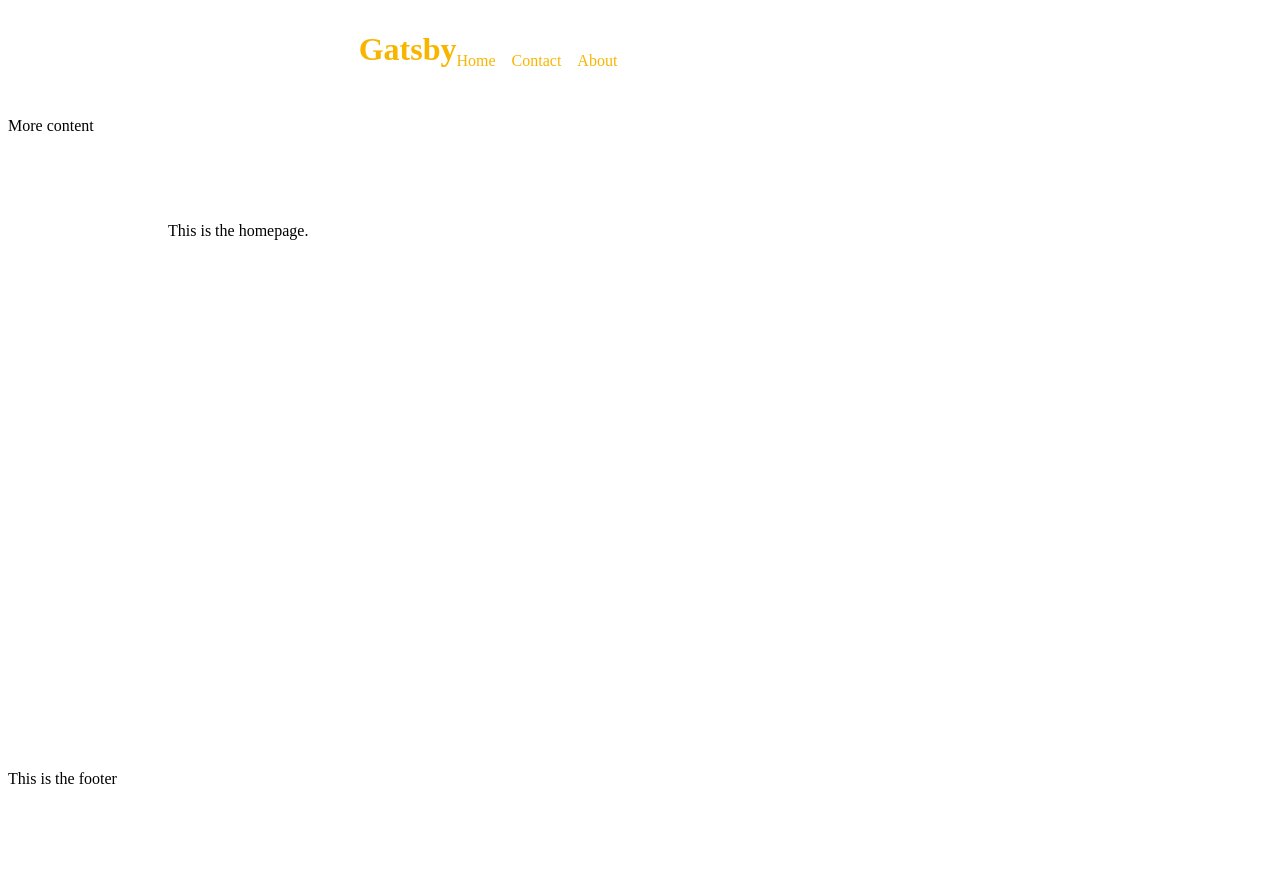
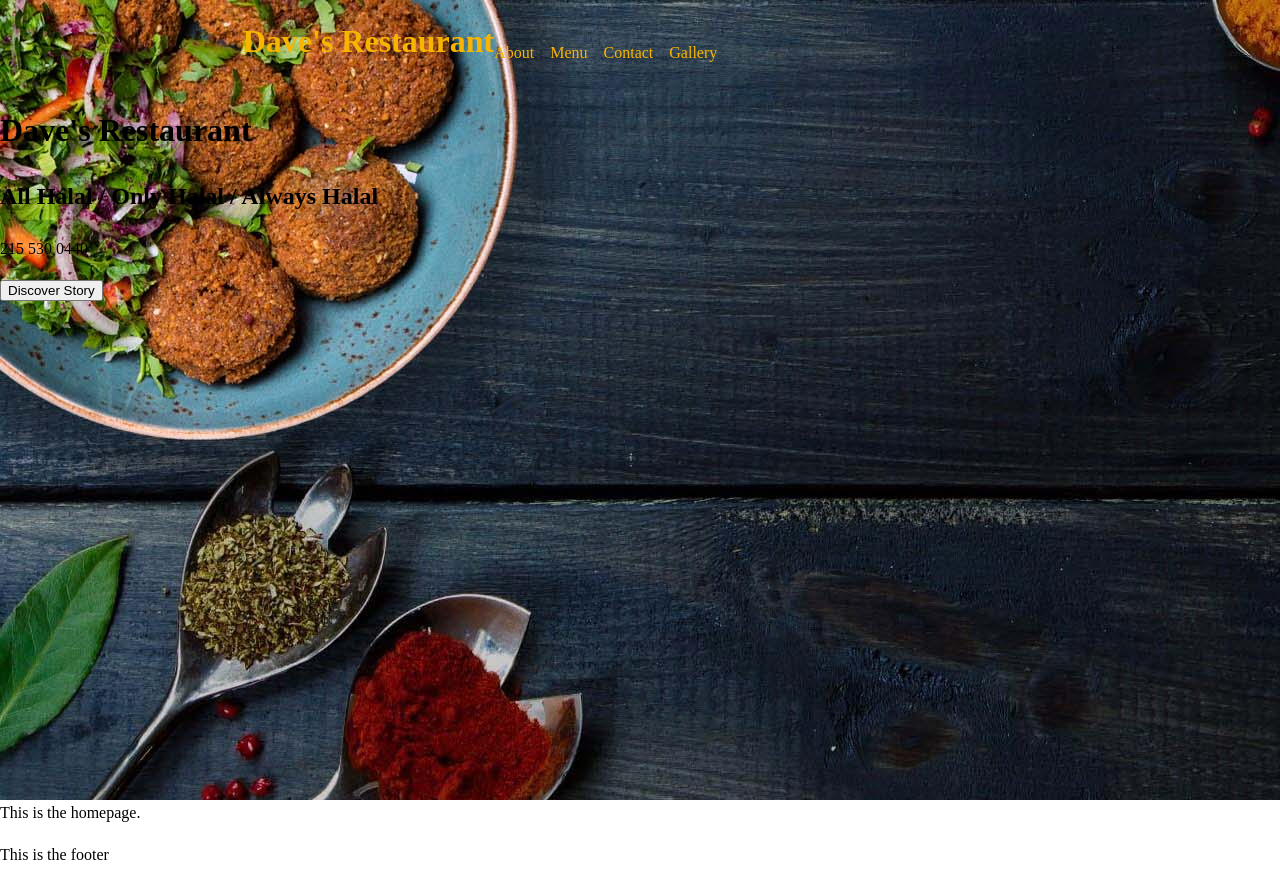
Before and after one commit to drregg6/restaurant-clone, a Gatsby site: page / in a window 1280 px wide. Before the commit the page ends 816 px from the top, so only its background shows below. Built offline with nearby package versions, Linux system fonts and the light colour scheme; Gatsby itself is replaced by a stand-in of ours.

Commit message:
Header Content created

```diff
--- a/gatsby-config.js
+++ b/gatsby-config.js
@@ -15,10 +15,10 @@
 module.exports = {
   /* Your site config here */
   siteMetadata: {
-    "title": "",
-    "author": "",
-    "description": "",
-    "keywords": []
+    "title": "Dave's Restaurant",
+    "author": "Dave Regg",
+    "description": "A restaurant created by Dave to serve some delicious American foods and drinks",
+    "keywords": ["restaurant", "american", "cuisine", "dining"]
   },
   plugins: [
     `gatsby-plugin-sass`,
--- a/src/components/layout/header.js
+++ b/src/components/layout/header.js
@@ -1,13 +1,41 @@
 import React from 'react';
 import styles from './header.module.scss';
+import {
+  graphql,
+  useStaticQuery
+} from 'gatsby';
+import SplashImage from '../../images/intro-bg.jpg';
 
 import Nav from './nav';
 
 const Header = () => {
+  const data = useStaticQuery(graphql`
+    query {
+      site {
+        siteMetadata {
+          title
+        }
+      }
+    }
+  `);
+  const { title } = data.site.siteMetadata;
   return (
-    <header className={styles.header}>
-      <Nav />
-      <p>More content</p>
+    <header className={styles.header} style={{
+      background: `url(${SplashImage})`
+    }}>
+      <Nav title={title} />
+      <div>
+        <div>
+          <h1>{title}</h1>
+          <h2>All Halal / Only Halal / Always Halal</h2>
+        </div>
+        <div>
+          <p>215 530 0440</p>
+        </div>
+        <div>
+          <button>Discover Story</button>
+        </div>
+      </div>
     </header>
   )
 }
--- a/src/components/layout/header.module.scss
+++ b/src/components/layout/header.module.scss
@@ -0,0 +1,6 @@
+.header {
+  height: 100vh;
+  width: 100vw;
+  margin: 0;
+  padding: 0;
+}
--- a/src/components/layout/layout.module.scss
+++ b/src/components/layout/layout.module.scss
@@ -1,7 +1,7 @@
 .container {
   min-height: 100vh;
   width: 100vw;
-  margin: 0 auto;
+  margin: 0;
 
   display: flex;
   flex-direction: column;
@@ -11,11 +11,6 @@
   }
 }
 
-.main {
-  margin: 5rem auto;
-  max-width: 960px;
-}
-
 @media only screen and (max-width: 520px) {
   .main {
     margin: 2.5rem .75rem;
--- a/src/components/layout/nav.js
+++ b/src/components/layout/nav.js
@@ -1,23 +1,28 @@
 import React from 'react';
-import { Link } from 'gatsby';
+import {
+  Link
+} from 'gatsby';
 import styles from './nav.module.scss';
 import utilStyles from '../../styles/utils.module.scss';
 
-const Nav = () => {
+const Nav = ({ title }) => {
   return (
     <div className={`${utilStyles.ptb1} ${utilStyles.center} ${styles.nav}`}>
       <Link to="/">
-        <h1>Gatsby</h1>
+        <h1>{title}</h1>
       </Link>
       <ul className={`${styles.links}`}>
         <li>
-          <Link to="/">Home</Link>
+          <Link to="/#about">About</Link>
         </li>
         <li>
-          <Link to="/contact">Contact</Link>
+          <Link to="/#menu">Menu</Link>
         </li>
         <li>
-          <Link to="/about">About</Link>
+          <Link to="/#contact">Contact</Link>
+        </li>
+        <li>
+          <Link to="/#gallery">Gallery</Link>
         </li>
       </ul>
     </div>
--- a/src/styles/global.scss
+++ b/src/styles/global.scss
@@ -2,7 +2,15 @@
 
 html {
   line-height: 1.6;
+  margin: 0;
+  padding: 0;
 }
+
+body {
+  margin: 0;
+  padding: 0;
+}
+
 h1,
 h2,
 h3,
```
Also changed, not shown: README.md, src/images/intro-bg.jpg (added).
